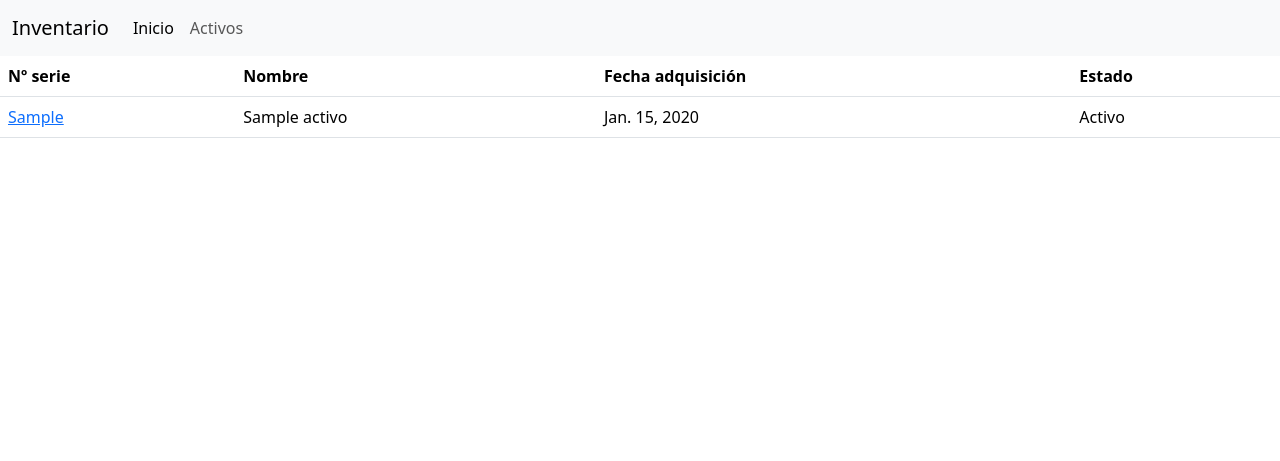
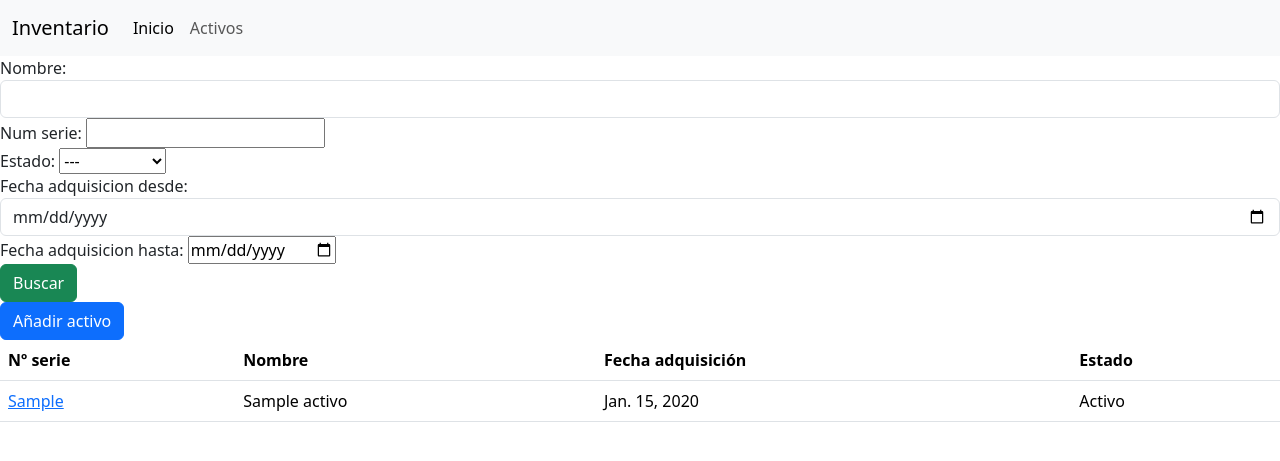
Before and after one commit to Curso-Python-Django-2025-02/inventario-django, a Django app: page /activos/ in a window 1280 px wide. Shown: the top 461 px of the page. Run offline with Django 5.2, Linux system fonts and the light colour scheme; tables that the repository leaves empty hold one stand-in row (values such as "Sample post").

Commit message:
CRUD de Activos

```diff
--- /dev/null
+++ b/activos/forms.py
@@ -0,0 +1,21 @@
+from django import forms
+
+from activos.models import Activo
+
+
+
+class ActivoFilterForm(forms.Form):
+    nombre = forms.CharField(
+        max_length=100,
+        required=False,
+        widget=forms.TextInput({'class': 'form-control'}))  # Texto que ha de contener el nombre
+    num_serie = forms.CharField(max_length=50, required=False)  # Texto que ha de coincidir exactamente con el número de serie
+    estado = forms.ChoiceField(
+        choices=[('', '---'), *Activo.Estados.choices],
+        required=False)
+    fecha_adquisicion_desde = forms.DateField(
+        required=False,
+        widget=forms.DateInput({'type': 'date', 'class': 'form-control'})) # Input de tipo fecha en el HTML
+    fecha_adquisicion_hasta = forms.DateField(
+        required=False,
+        widget=forms.DateInput({'type': 'date'}))
--- a/activos/models.py
+++ b/activos/models.py
@@ -1,4 +1,5 @@
 from django.db import models
+from django.urls import reverse
 
 # Create your models here.
 class Activo(models.Model):
@@ -22,6 +23,9 @@ class Activo(models.Model):
     def __str__(self):
         return f"{self.nombre} ({self.num_serie})"
 
+    def get_absolute_url(self):
+        return reverse('activos:detail', kwargs={'pk': self.pk})
+
 
 class Etiqueta(models.Model):
     nombre = models.CharField(max_length=50, unique=True)
--- a/activos/templates/activos/activo_detail.html
+++ b/activos/templates/activos/activo_detail.html
@@ -8,4 +8,7 @@
     <p>Fecha de adquisición: {{object.fecha_adquisicion}}</p>
     <p>Estado: {{object.get_estado_display}}</p>
     <p>Valor: {{object.valor}}</p>
+
+    <a href="{% url 'activos:editar' object.id %}" class="btn btn-primary">Editar</a>
+    <a href="{% url 'activos:eliminar' object.id %}" class="btn btn-danger">Eliminar</a>
 {% endblock %}
--- a/activos/templates/activos/activo_list.html
+++ b/activos/templates/activos/activo_list.html
@@ -3,6 +3,20 @@
 {% block titulo %}Listado de activos{% endblock %}
 
 {% block contenido %}
+
+    <form class="form" action="" method="get">
+        {% for field in form %}
+            <div class="form-group">
+                {{field.label_tag}}
+                {{field}}
+            </div>
+        {% endfor %}
+        <button class="btn btn-success" type="submit">Buscar</button>
+
+        {{form.errors}}
+    </form>
+
+    <a href="{% url 'activos:crear' %}"  class="btn btn-primary">Añadir activo</a>
 
     <table class="table">
 
@@ -28,4 +42,6 @@
 
         </tbody>
     </table>
+
+
 {% endblock %}
--- a/activos/urls.py
+++ b/activos/urls.py
@@ -1,9 +1,12 @@
 from django.urls import path
 
-from activos.views import ActivoDetailView, ActivoListView
+from activos.views import ActivoDetailView, ActivoListView, ActivoCreateView, ActivoUpdateView, ActivoDeleteView
 
 app_name = 'activos'
 urlpatterns = [
     path('', ActivoListView.as_view(), name='index'),
     path('<int:pk>/', ActivoDetailView.as_view(), name='detail'),
+    path('crear/', ActivoCreateView.as_view(), name='crear'),
+    path('<int:pk>/editar/', ActivoUpdateView.as_view(), name='editar'),
+    path('<int:pk>/eliminar/', ActivoDeleteView.as_view(), name='eliminar'),
 ]
--- a/activos/views.py
+++ b/activos/views.py
@@ -1,12 +1,48 @@
 from django.shortcuts import render
 from django.views.generic import ListView, DetailView
-
+from django.views.generic.edit import CreateView, DeleteView, UpdateView
+from django.urls import reverse_lazy
+from activos.forms import ActivoFilterForm
 from activos.models import Activo
 
 # Create your views here.
 class ActivoListView(ListView):
+    template_name = 'activos/activo_list.html'
     model = Activo
+
+    def get_context_data(self, **kwargs):
+        contexto = super().get_context_data(**kwargs)
+        contexto['form'] = ActivoFilterForm(initial=self.request.GET)
+        return contexto
+
+    def get_queryset(self):
+        qs = super().get_queryset()
+        form = ActivoFilterForm(self.request.GET)
+        if form.is_valid():
+            if 'nombre' in form.cleaned_data and form.cleaned_data['nombre']: # Si está presente y no es vacío
+                qs = qs.filter(nombre__icontains=form.cleaned_data['nombre'])
+            if 'num_serie' in form.cleaned_data and form.cleaned_data['num_serie']:
+                qs = qs.filter(num_serie=form.cleaned_data['num_serie'])
+            if 'estado' in form.cleaned_data and form.cleaned_data['estado']:
+                qs = qs.filter(estado=form.cleaned_data['estado'])
+            if 'fecha_adquisicion_desde' in form.cleaned_data and form.cleaned_data['fecha_adquisicion_desde']:
+                qs = qs.filter(fecha_adquisicion__gte=form.cleaned_data['fecha_adquisicion_desde'])
+            if 'fecha_adquisicion_hasta' in form.cleaned_data and form.cleaned_data['fecha_adquisicion_hasta']:
+                qs = qs.filter(fecha_adquisicion__lte=form.cleaned_data['fecha_adquisicion_hasta'])
+        return qs
 
 
 class ActivoDetailView(DetailView):
     model = Activo
+
+class ActivoCreateView(CreateView):
+    model = Activo
+    fields = '__all__'
+
+class ActivoUpdateView(UpdateView):
+    model = Activo
+    fields = '__all__'
+
+class ActivoDeleteView(DeleteView):
+    model = Activo
+    success_url = reverse_lazy('activos:index')
--- /dev/null
+++ b/templates/django/forms/widgets/attrs.html
@@ -0,0 +1 @@
+class="form-control" {% for name, value in widget.attrs.items %}{% if value is not False %} {{ name }}{% if value is not True %}="{{ value|stringformat:'s' }}"{% endif %}{% endif %}{% endfor %}
--- /dev/null
+++ b/templates/django/forms/widgets/input.html
@@ -0,0 +1 @@
+<input type="{{ widget.type }}" name="{{ widget.name }}"{% if widget.value != None %} value="{{ widget.value|stringformat:'s' }}"{% endif %}{% include "django/forms/widgets/attrs.html" %}>
```
Also changed, not shown: activos/templates/activos/activo_confirm_delete.html (added, +13 -0 lines), activos/templates/activos/activo_form.html (added, +16 -0 lines).
